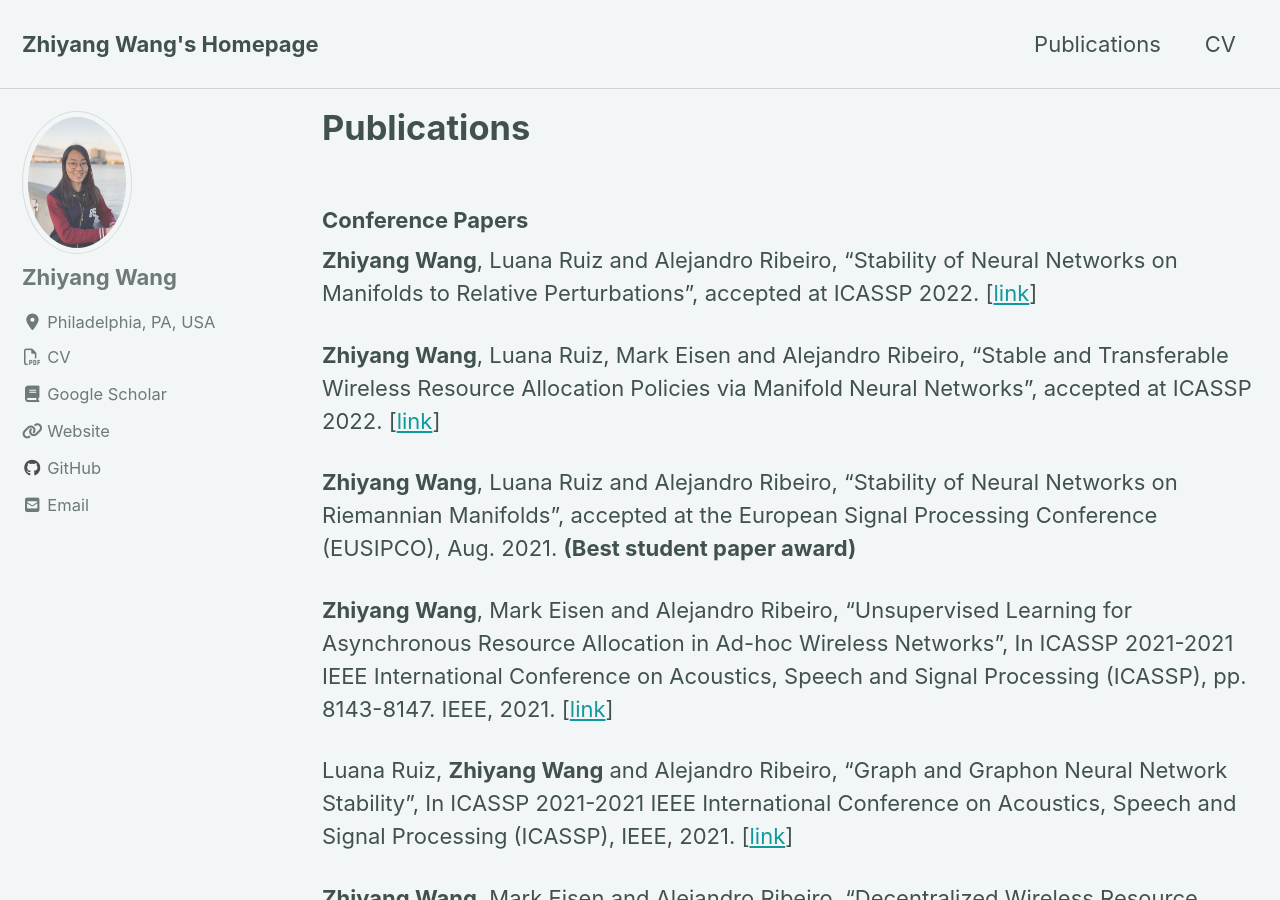
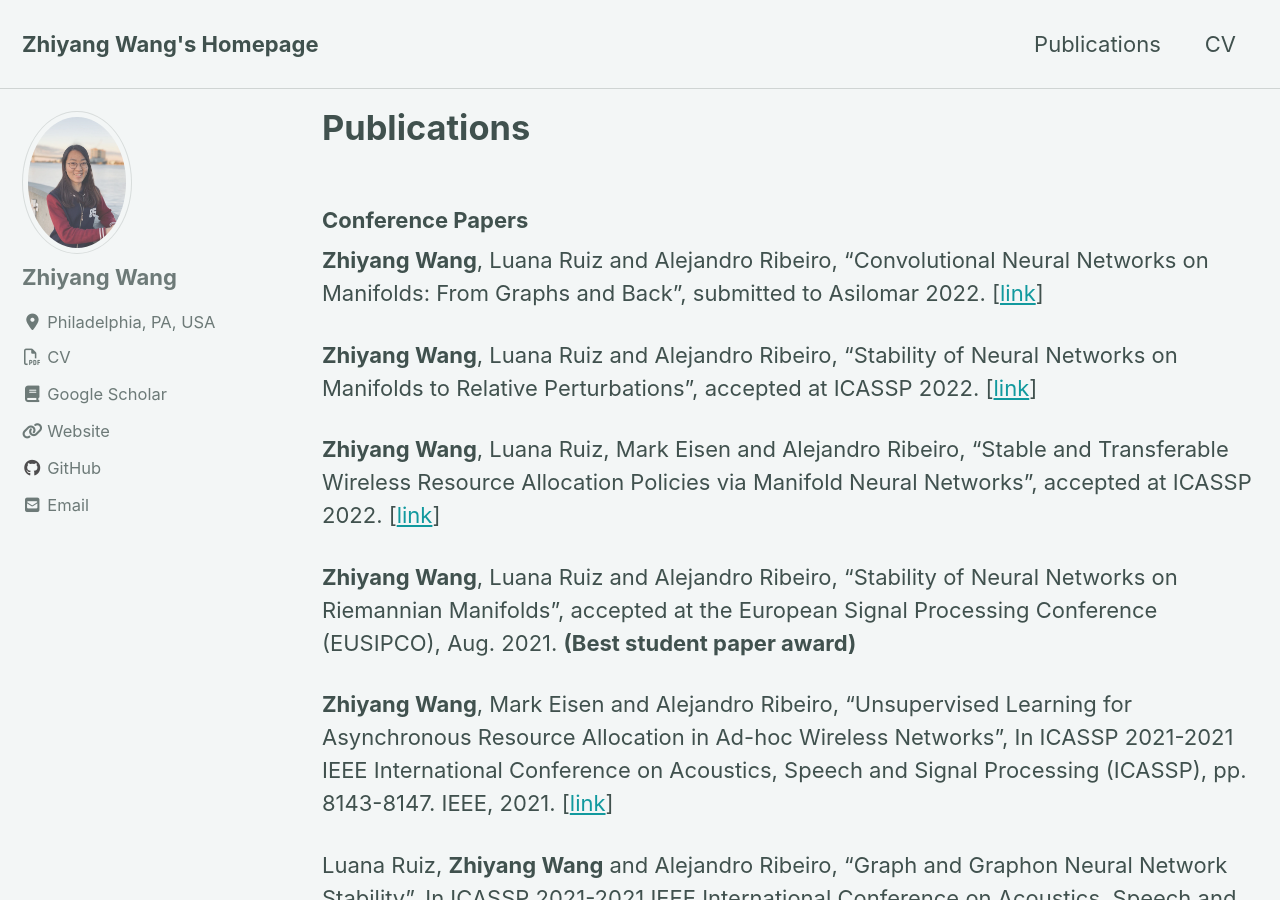
Before and after one commit to Zhiyang43/zhiyang43.github.io, a Jekyll site: the page built from _pages/publications.md, in a window 1280 px wide and 900 px high. Built offline with Jekyll 4.4.1, drawn with Linux system fonts in a browser that asks for light colours; cached includes are drawn as plain includes; nearby versions of some CDN libraries.

Commit message:
Update publications.md

```diff
--- a/_pages/publications.md
+++ b/_pages/publications.md
@@ -9,6 +9,9 @@ author_profile: true
 
 
 ### Conference Papers
+<b>Zhiyang Wang</b>, Luana Ruiz and Alejandro Ribeiro, "Convolutional Neural Networks on Manifolds: From Graphs and Back", submitted to Asilomar 2022.  [[link](/Papers/convolution-asilomar2022.pdf)]<br>
+
+
 <b>Zhiyang Wang</b>, Luana Ruiz and Alejandro Ribeiro, "Stability of Neural Networks on Manifolds to Relative Perturbations", accepted at ICASSP 2022.  [[link](/Papers/stability_ICASSP2022.pdf)]<br>
 
 
```
